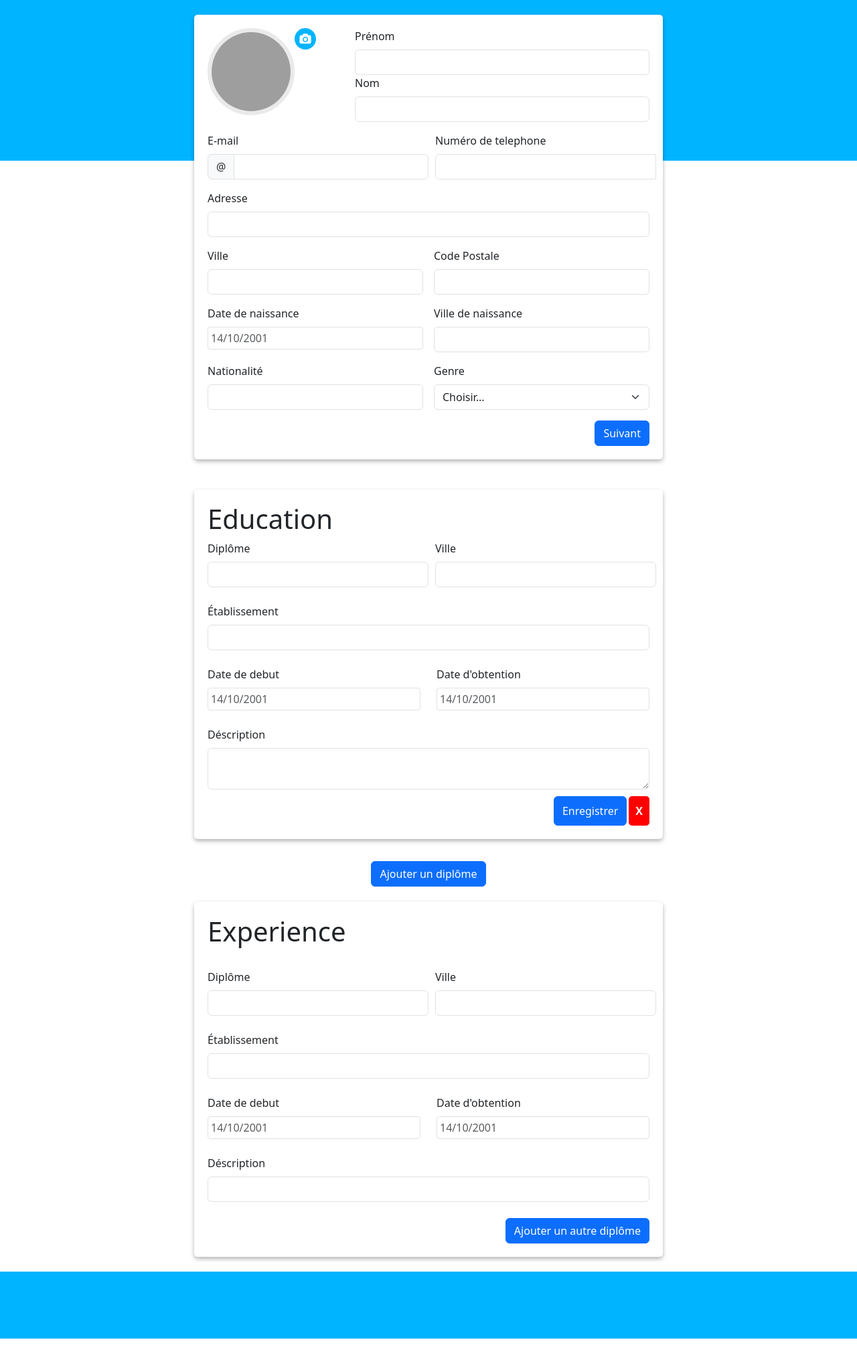
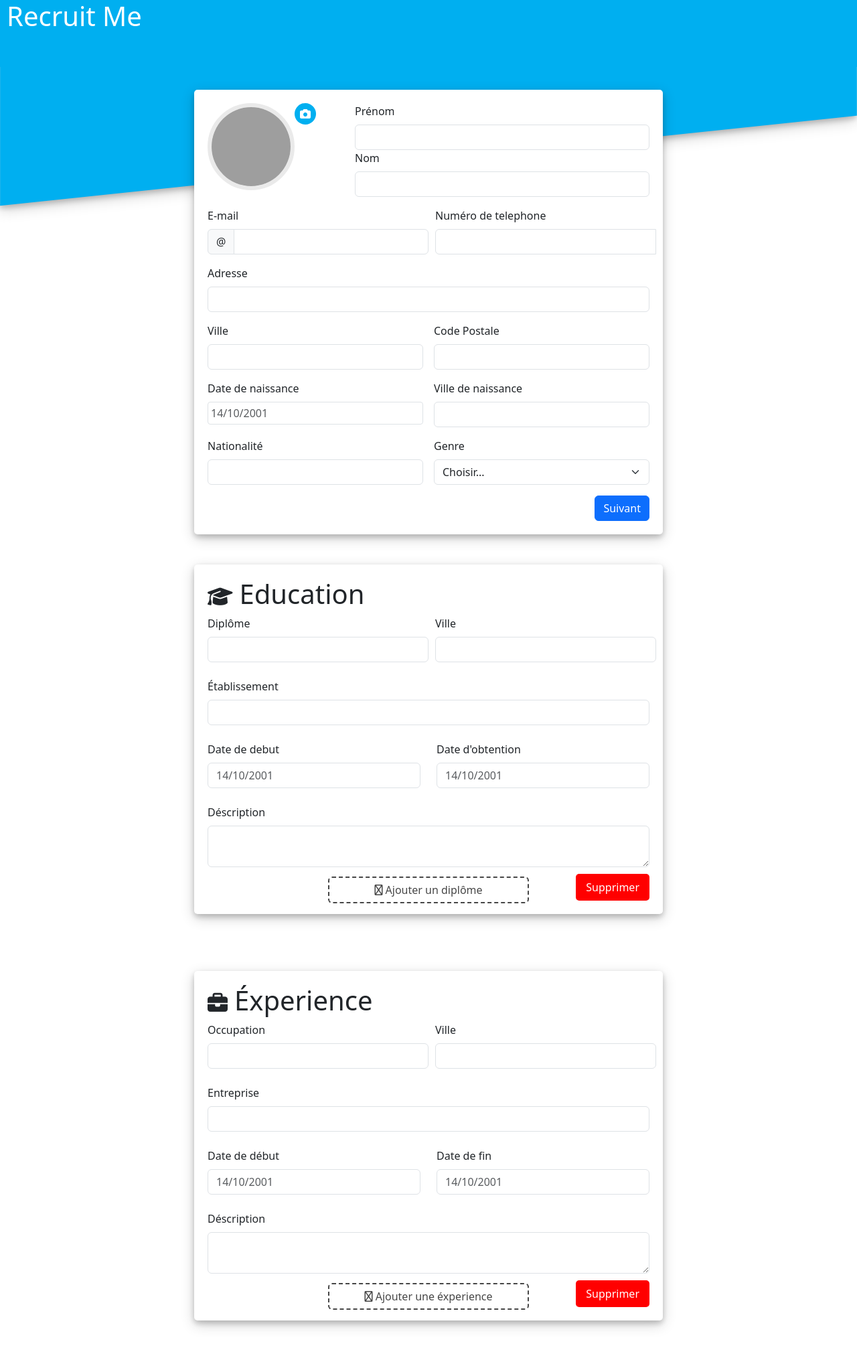
Before and after one commit to YassineLr/RecruitMe, a PHP site: page /test.html in a window 1280 px wide. Shown: the whole page at 67% size. Before the commit the page ends 1999 px from the top, so only its background shows below. Run offline with PHP 8.4, Linux system fonts and the light colour scheme; some libraries are stand-ins or nearby versions; grey boxes are pictures that could not be loaded.

Commit message:
Update of resume form
- Add education cards button
- Add experience cards button

- Add education cards remove buttons
- Add experience cards remove buttons

```diff
--- a/views/candidats/test.css
+++ b/views/candidats/test.css
@@ -1,15 +1,43 @@
-*{
+* {
     margin: 0;
     padding: 0;
 }
+
+#logo {
+    z-index: 99;
+    position: relative;
+    top: 0;
+    color: white;
+    margin-left: 10px;
+
+}
+
+.pattern1 {
+    position: fixed;
+    z-index: 0;
+    top: 0px;
+    left: 0;
+    width: 100%;
+    height: 100px;
+    background-color: #00aff0;
+}
+
 .pattern {
     position: fixed;
+    z-index: 0;
+    top: 0px;
+    left: 0;
     width: 100%;
     height: 30%;
-    background-color: #00B4FF;
+    transform: skewY(-6deg);
+    background-color: #00aff0;
+    box-shadow: 0 4px 8px 0 rgba(0, 0, 0, 0.2), 0 6px 20px 0 rgba(0, 0, 0, 0.19);
+
 
 }
-.container{
+
+.container {
+    margin-top: 5%;
     position: relative;
     display: flex;
     flex-direction: column;
@@ -18,30 +46,41 @@
 }
 
 
-.form-section{
+.form-section {
     position: relative;
     display: inline-block;
     margin: 2% 2%;
 }
 
+.edu-header,
+.exp-header {
+    font-size: 30px;
+    display: flex;
+    column-gap: 10px;
+    align-items: baseline;
+}
 
-.form-education,.form-resume, .form-experience{
+.form-education,
+.form-resume,
+.form-experience {
 
     max-width: 700px;
     border-radius: 5px;
-    box-shadow: 0 3px 6px #0000004d;
+    box-shadow: 0 4px 8px 0 rgba(0, 0, 0, 0.2), 0 6px 20px 0 rgba(0, 0, 0, 0.19);
     padding: 20px;
     background-color: white;
 }
 
-.first-inputs{
+.first-inputs {
     display: flex;
     width: 100%;
 }
+
 .name {
     width: 100%;
 }
-.degree-city{
+
+.degree-city {
     display: inline-flex;
     column-gap: 10px;
     width: 100%;
@@ -49,23 +88,25 @@
 }
 
 
-.upload-image{
+.upload-image {
     display: flex;
     width: 50%;
     height: 100%;
     position: relative;
 
 }
-.upload-image img{
+
+.upload-image img {
     height: 130px;
     width: 130px;
     border-radius: 50%;
     border: 6px solid #eaeaea;
 
 }
-.upload-image .round{
+
+.upload-image .round {
     position: relative;
-    background: #00B4FF;
+    background: #00aff0;
     width: 32px;
     height: 32px;
     line-height: 33px;
@@ -74,16 +115,17 @@
     overflow: hidden;
 }
 
-.upload-image .round input[type='file']{
+.upload-image .round input[type='file'] {
     position: absolute;
     transform: scale(2);
     opacity: 0;
 }
-input[type='file']::-webkit-file-upload-button{
+
+input[type='file']::-webkit-file-upload-button {
     cursor: pointer;
 }
 
-.email-num{
+.email-num {
     display: flex;
     width: 100%;
     justify-content: space-around;
@@ -93,12 +135,15 @@ input[type='file']::-webkit-file-upload-button{
 .intl-tel-input {
     display: table-cell;
 }
+
 .intl-tel-input .selected-flag {
     z-index: 4;
 }
+
 .intl-tel-input .country-list {
     z-index: 5;
 }
+
 .input-group .intl-tel-input .form-control {
     border-top-left-radius: 4px;
     border-top-right-radius: 0;
@@ -106,39 +151,62 @@ input[type='file']::-webkit-file-upload-button{
     border-bottom-right-radius: 0;
 }
 
-.col-12{
+.iti.iti--allow-dropdown {
+    width: 100%;
+}
+
+.col-12 {
     display: flex;
     justify-content: right;
 }
-.col-12 .sub-btn{
+
+.col-12 .sub-btn {
     display: flex;
 
     justify-content: right;
 }
 
-.btns{
+.btns {
     display: flex;
     justify-content: right;
     column-gap: 3px;
     margin-top: 10px;
 }
-.delete-btn{
+
+.delete-btn,
+.delete-btn-exp {
     background-color: red;
     color: white;
-    font-weight: bold;
     border: none;
-    padding: 10px;
+    padding: 8px 15px 8px;
     border-radius: 5px;
+}
 
 
+
+.add-btn-exp,
+.add-btn-edu {
+    position: relative;
+    display: flex;
+    /* justify-content: center; */
+    flex-direction: column;
+    bottom: 39px;
+
 }
-.add-btn{
+
+button.btn.btn-primary.add-btn-exp,
+button.btn.btn-primary.add-btn-edu {
+    display: inline-block;
+    align-items: center;
+    width: 300px;
+    border: 2px dashed;
+    background: none;
+    color: rgb(71, 71, 71);
+}
+
+
+
+.dates-exp {
     display: flex;
-    justify-content: center;
-    margin-top: 1%;
+    column-gap: 5px;
 }
-.footer{
-    height: 100px;
-    width: 100%;
-    background-color: #00B4FF;
-}
--- a/views/candidats/test.html
+++ b/views/candidats/test.html
@@ -28,16 +28,22 @@
 
     <link href="https://cdnjs.cloudflare.com/ajax/libs/select2/4.0.13/css/select2.min.css" rel="stylesheet" />
     <script src="https://cdnjs.cloudflare.com/ajax/libs/select2/4.0.13/js/select2.min.js"></script>
+    <link rel="stylesheet" href="https://site-assets.fontawesome.com/releases/v6.3.0/css/all.css">
 
 
     <title>Document</title>
 </head>
 
 <body>
-    <header class="pattern"></header>
+    <header>
+        <h1 id="logo">Recruit Me</h1>
+
+        <div class="pattern"></div>
+
+        <div class="pattern1">
+        </div>
+    </header>
     <div class="container">
-
-
         <div class="form-section form-resume">
             <form class="row g-3 needs-validation" novalidate>
                 <div class="first-inputs">
@@ -74,7 +80,8 @@
                         <div class="input-group has-validation">
                             <span class="input-group-text" id="inputGroupPrepend">@</span>
                             <input type="text" class="form-control" id="validationCustomUsername"
-                                aria-describedby="inputGroupPrepend" required>
+                                aria-describedby="inputGroupPrepend" required
+                                data-ddg-inputtype="identities.emailAddress">
                             <div class="invalid-feedback">
                                 Veuillez entrer un e-mail valide.
                             </div>
@@ -163,9 +170,12 @@
         </div>
 
         <div class="form-section form-education">
+            <div class="edu-header">
+                <i class="fa-solid fa-graduation-cap"></i>
                 <h1>Education</h1>
+            </div>
             <div class="form-educ" id="form-educ">
-                <form class="row g-4 needs-validation" novalidate>
+                <form class="row g-4 needs-validation " novalidate>
 
                     <div class="first-inputs">
                         <div class="degree-city">
@@ -192,7 +202,7 @@
                     <div class="col-md-4" style="width: 100%;">
                         <label for="validationCustomUsername" class="form-label">Établissement</label>
                         <div class="input-group has-validation">
-                            <input type="text" class="form-control" id="validationCustom02" required>
+                            <input type="text" class="form-control" id="validationCustom" required data-ddg-inputtype="identities.addressCity">
 
                             <div class="invalid-feedback">
                                 Veuillez entrer un e-mail valide.
@@ -202,7 +212,7 @@
 
                     <div class="col-md-3" style="width: 50%;">
                         <label for="validationCustom04" class="form-label">Date de debut</label>
-                        <input type="text" class="form-control datepicker edu-date-begin" placeholder="14/10/2001">
+                        <input type="text" class="form-control edu-date" placeholder="14/10/2001">
 
                         <div class="invalid-feedback">
                             Veuillez entrer une date valide.
@@ -210,7 +220,7 @@
                     </div>
                     <div class="col-md-3" style="width: 50%;">
                         <label for="validationCustom04" class="form-label">Date d'obtention</label>
-                        <input type="text" class="form-control datepicker" placeholder="14/10/2001">
+                        <input type="text" class="form-control edu-date" placeholder="14/10/2001">
 
                         <div class="invalid-feedback">
                             Veuillez entrer une date valide.
@@ -230,38 +240,44 @@
                 </form>
 
                 <div class="btns">
-                    <div class="col-12">
-                        <button class="btn btn-primary" type="button">Enregistrer</button>
-                    </div>
-                    <button class="delete-btn" type="button">X</button>
+
+                    <button class="delete-btn" type="button">
+                        Supprimer</button>
+
                 </div>
             </div>
 
 
         </div>
-        <div class="add-btn">
-            <button class="btn btn-primary add-btn-edu" >Ajouter un diplôme</button>
+        <div class="add-btn-edu">
+            <button class="btn btn-primary add-btn-edu">
+                <i class="fa-regular fa-circle-plus"></i>
+                Ajouter un diplôme</button>
         </div>
 
+        <!-- EXP FORM -->
+
         <div class="form-section form-experience">
-            <form class="row g-4 needs-validation" novalidate>
-                <h1>Experience</h1>
+
+            <div class="exp-header">
+                <i class="fa-solid fa-briefcase"></i>
+                <h1>Éxperience</h1>
+
+            </div>
+            <div class="form-exp" id="form-exp">
+                <form class="row g-4 needs-validation " novalidate>
 
                     <div class="first-inputs">
                         <div class="degree-city">
                             <div class="col-md-4" style="width: 50%;">
-                            <label for="validationCustom01" class="form-label">Diplôme</label>
+                                <label for="validationCustom01" class="form-label">Occupation</label>
                                 <input type="text" class="form-control" id="validationCustom01" required>
-                            <div class="invalid-feedback">
-                                Veuillez entrer un prénom.
-                            </div>
+
                             </div>
                             <div class="col-md-4" style="width: 50%;">
                                 <label for="validationCustom02" class="form-label">Ville</label>
-                            <input type="text" class="form-control" id="validationCustom02" required>
-                            <div class="invalid-feedback">
-                                Veuillez entrer un nom.
-                            </div>
+                                <input type="text" class="form-control" id="validation" required>
+
 
                             </div>
                         </div>
@@ -270,9 +286,9 @@
 
 
                     <div class="col-md-4" style="width: 100%;">
-                    <label for="validationCustomUsername" class="form-label">Établissement</label>
+                        <label for="validationCustomUsername" class="form-label">Entreprise</label>
                         <div class="input-group has-validation">
-                        <input type="text" class="form-control" id="validationCustom02" required>
+                            <input type="text" class="form-control" id="validationCustom" required data-ddg-inputtype="identities.addressCity">
 
                             <div class="invalid-feedback">
                                 Veuillez entrer un e-mail valide.
@@ -281,16 +297,16 @@
                     </div>
 
                     <div class="col-md-3" style="width: 50%;">
-                    <label for="validationCustom04" class="form-label">Date de debut</label>
-                    <input type="text" class="form-control datepicker" placeholder="14/10/2001">
+                        <label for="validationCustom04" class="form-label">Date de début</label>
+                        <input type="text" class="form-control edu-date" placeholder="14/10/2001">
 
                         <div class="invalid-feedback">
                             Veuillez entrer une date valide.
                         </div>
                     </div>
                     <div class="col-md-3" style="width: 50%;">
-                    <label for="validationCustom04" class="form-label">Date d'obtention</label>
-                    <input type="text" class="form-control datepicker" placeholder="14/10/2001">
+                        <label for="exp-end-date" class="form-label">Date de fin</label>
+                        <input type="text" class="form-control edu-date" id="exp-end-date" placeholder="14/10/2001">
 
                         <div class="invalid-feedback">
                             Veuillez entrer une date valide.
@@ -299,36 +315,43 @@
 
 
                     <div class="col-md-6" style="width: 100%;">
-                    <label for="validationCustom03" class="form-label">Déscription</label>
-                    <input type="textarea" class="form-control" id="validationCustom03" required>
+                        <label for="exp-desc" class="form-label">Déscription</label>
+                        <textarea type="textarea" class="form-control" id="exp-desc"></textarea>
                         <div class="invalid-feedback">
                             Veuillez entrer une adresse valide.
                         </div>
                     </div>
 
 
+                </form>
 
-                <div class="col-12">
-                    <button class="btn btn-primary" type="submit">Ajouter un autre diplôme</button>
+
+
+                <div class="btns">
+                    <button class="delete-btn-exp" type="button">Supprimer</button>
+
                 </div>
-            </form>
             </div>
+
+
+
+        </div>
+        <div class="add-btn-exp">
+            <button class="btn btn-primary add-btn-exp">
+                <i class="fa-regular fa-circle-plus"></i>
+
+                Ajouter une éxperience</button>
+        </div>
+
+
 
 
     </div>
     <footer>
-        <div class="footer"></div>
+
     </footer>
 
     <script>
-        var today = new Date();
-        var minDate = new Date(today.getFullYear() - 18, today.getMonth(), today.getDate());
-
-        $('.datepicker').datepicker({
-            endDate: minDate
-        });
-
-
         var input = document.querySelector("#phone");
         window.intlTelInput(input);
     </script>
```
Also changed, not shown: views/candidats/test.js (+72 -14 lines), 1 other file. Lines whose indentation alone changed are shown as unchanged.
